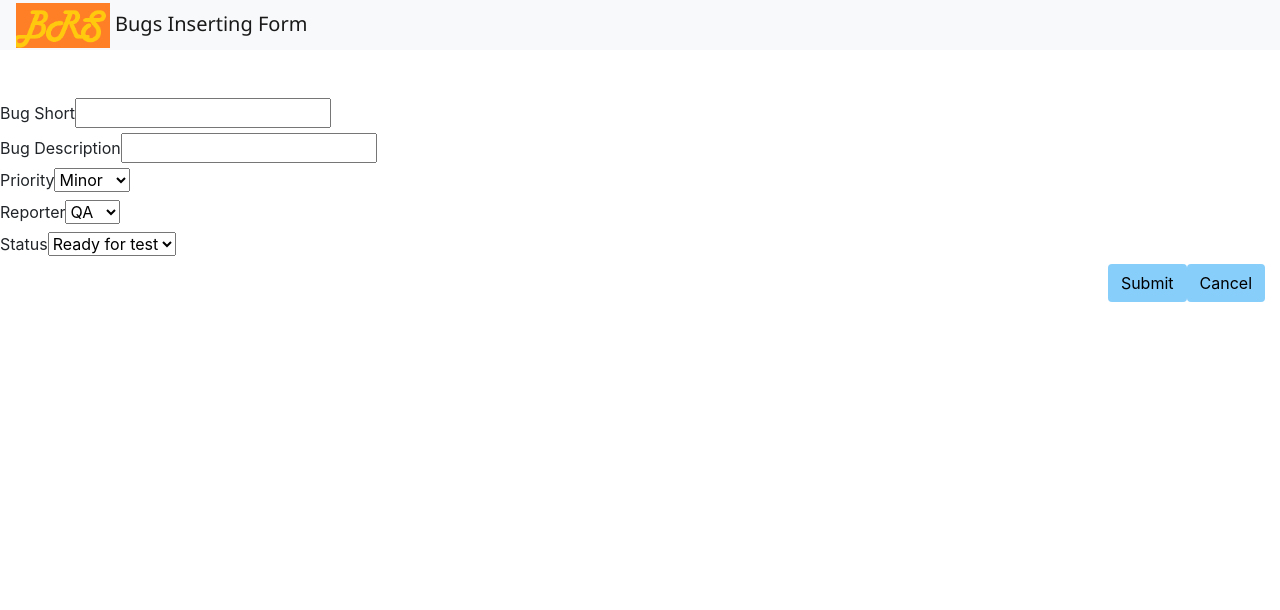
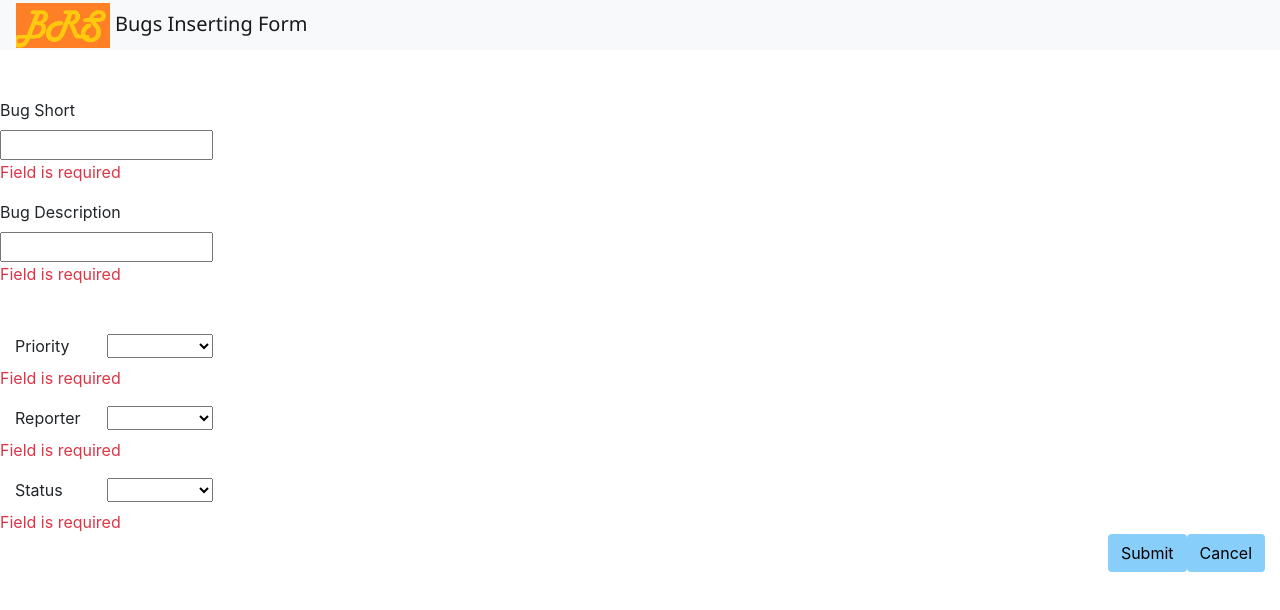
Before and after one commit to tsakak90/AngularProjectBRS, an Angular app: page /bug-inserting in a window 1280 px wide. Shown: the top 610 px of the page. Built offline with nearby package versions, Linux system fonts and the light colour scheme.

Commit message:
new bug working

```diff
--- a/src/app/reporting-bugs/bug-inserting/bug-inserting.component.html
+++ b/src/app/reporting-bugs/bug-inserting/bug-inserting.component.html
@@ -5,35 +5,52 @@
   </nav>
 
 
-  <div class= 'mt-5'>      <label>Bug Short</label>
-    <input formControlName="title" type="text">    </div>
+  <div class= 'mt-5' >      <label>Bug Short</label>
+  <br>
+  <input class="col-sm-2"  formControlName="title" type="text">
+  <div *ngIf="form.get('title').invalid && form.get('title').pristine"class="text-danger">
+    Field is required
+  </div>
+  </div>
 
-  <div>      <label>Bug Description</label>
-    <input formControlName="description" type="text">    </div>
+  <div class= 'mt-3'>      <label>Bug Description</label>
+  <br>
+  <input class="col-sm-2" formControlName="description" type="text">
+  <div *ngIf="form.get('description').invalid && form.get('description').pristine"class="text-danger">
+    Field is required
+  </div>
+  </div>
 
-  <div> <label>Priority</label>
-    <select>
-      <option value="Minor">Minor</option>
-      <option value="Major">Major</option>
-      <option value="Critical">Critical</option>
+  <div class= 'mt-5'> <label class="col-sm-1">Priority</label>
+    <select class="col-sm-1" formControlName="priority" type="text">
+      <option value="1">Minor</option>
+      <option value="2">Major</option>
+      <option value="3">Critical</option>
     </select>
-   </div>
-
-   <div> <label>Reporter</label>
-    <select>
+    <div *ngIf="form.get('priority').invalid && form.get('priority').pristine"class="text-danger">
+      Field is required
+    </div>
+  <div class= 'mt-3'> <label class="col-sm-1">Reporter</label>
+    <select class="col-sm-1" formControlName="reporter" type="text">
       <option value="QA">QA</option>
       <option value="PO">PO</option>
       <option value="DEV">DEV</option>
     </select>
-   </div>
-
-   <div> <label>Status</label>
-    <select>
+    <div *ngIf="form.get('reporter').invalid && form.get('reporter').pristine"class="text-danger">
+      Field is required
+    </div>
+  </div>
+  <div class= 'mt-3'> <label class="col-sm-1">Status</label>
+    <select class="col-sm-1" formControlName="status" type="text">
       <option value="Ready for test">Ready for test</option>
       <option value="Done">Done</option>
       <option value="Rejected">Rejected</option>
     </select>
+    <div *ngIf="form.get('status').invalid && form.get('status').pristine"class="text-danger">
+      Field is required
+    </div>
    </div>
+  </div>
 
    <div class="container-fluid">
       <div class="row">
--- a/src/app/reporting-bugs/bug-inserting/bug-inserting.component.ts
+++ b/src/app/reporting-bugs/bug-inserting/bug-inserting.component.ts
@@ -1,8 +1,7 @@
 import { Component, OnInit } from '@angular/core';
-import { FormGroup, FormControl, Validators } from '@angular/forms';
+import { FormGroup, FormControl, Validators, FormBuilder } from '@angular/forms';
 import { Router } from '@angular/router';
 import { NewBugService } from './new-bug-service.service';
-
 
 @Component({
   selector: 'app-bug-inserting',
@@ -12,19 +11,33 @@ import { NewBugService } from './new-bug-service.service';
 export class BugInsertingComponent implements OnInit {
   form: FormGroup;
 
-  constructor(private newBugService: NewBugService, private router: Router) { }
+  constructor(private newBugService: NewBugService, private router: Router, private formBuilder: FormBuilder) { }
 
   ngOnInit() {
-    this.form = new FormGroup({
-      title: new FormControl(),
-      description: new FormControl()
-    });
-
+    this.initializeFormState();
+  }
+  initializeFormState() {
+    this.form = this.formBuilder.group(
+      {
+        title: ['', Validators.required],
+        priority: [null, Validators.required],
+        reporter: ['', Validators.required],
+        description: ['', Validators.required],
+        status: ['', Validators.required]
+      }
+    )
   }
 
   submit() {
-    this.router.navigate(['']);
+    if (this.form.invalid) {
+      return;
+    }
+    else {
+    this.newBugService.newBug(this.form.value).subscribe(() => {
+      this.router.navigate(['']);
+    });
   }
+}
 
   back() {
     this.router.navigate(['']);
--- a/src/app/reporting-bugs/bug-inserting/new-bug-service.service.ts
+++ b/src/app/reporting-bugs/bug-inserting/new-bug-service.service.ts
@@ -1,6 +1,7 @@
 import { Injectable } from '@angular/core';
 import { HttpClient } from '@angular/common/http';
 import { Observable } from 'rxjs';
+import { BugList } from '../bug-list';
 
 @Injectable({
   providedIn: 'root'
@@ -11,6 +12,15 @@ export class NewBugService {
 
   constructor(private http: HttpClient) {}
 
-  //newBug(customer: Customer): Observable<any> {    return this.http.post(this.endpoint, customer);  }
+  newBug(bug: BugList): Observable<any> {
+        return this.http.post(this.endpoint, bug );
+        }
 
+  editBug(id: string, bug: BugList) {
+        return this.http.put(`${this.endpoint}/${id}`, bug);
+        }
+
+  deleteBug(id: string) {
+        return this.http.delete(`${this.endpoint}/${id}`);
+        }
 }
```
